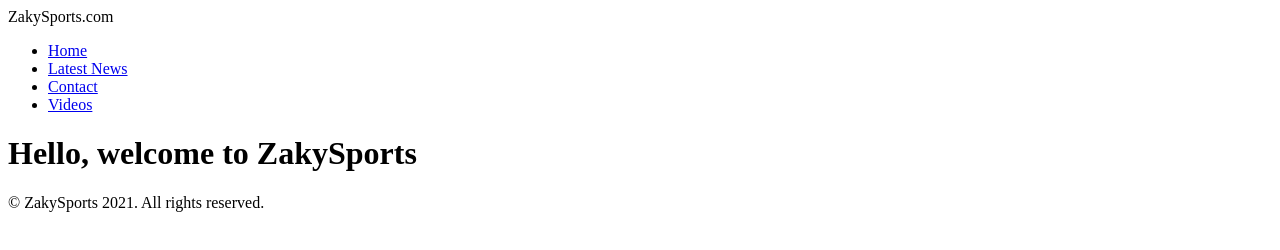
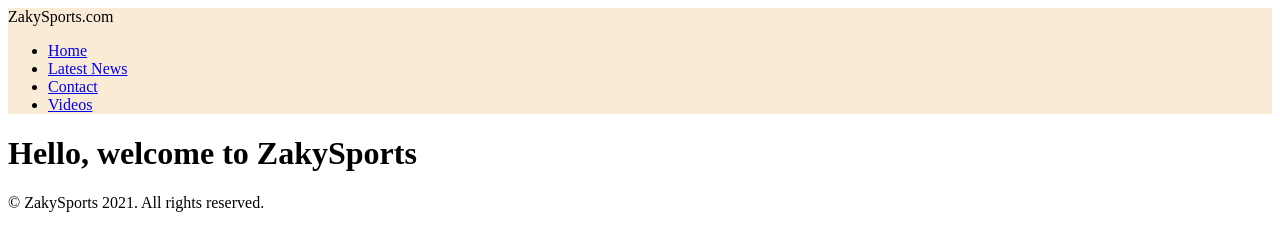
Before and after one commit to codedpills/zakysports, a Gatsby site: page / in a window 1280 px wide. Built offline with nearby package versions, Linux system fonts and the light colour scheme; Gatsby itself is replaced by a stand-in of ours.

Commit message:
style with css module

```diff
--- a/src/components/header/Header.jsx
+++ b/src/components/header/Header.jsx
@@ -1,9 +1,10 @@
 import React from "react"
 import { Link } from "gatsby"
+import headerStyles from './header.module.css';
 
 const Header = () => {
   return (
-    <div className="header">
+    <div className={headerStyles.header}>
       <div>ZakySports.com</div>
       <div>
         <ul>
```
